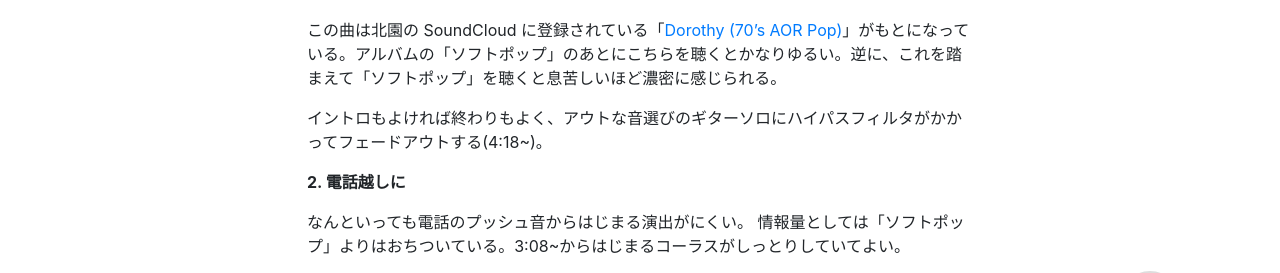
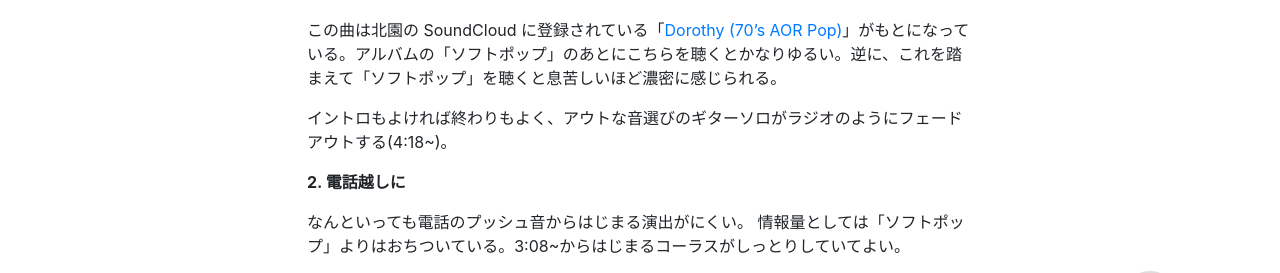
Before and after one commit to tenax66/tenax66.github.io, a Jekyll site: the page built from _posts/2024-02-24-promenade.md, in a window 1280 px wide and 900 px high, scrolled down 1436 px. Shown: the part 152-425 px from the top of the window. Built offline with Jekyll 4.4.1, drawn with Linux system fonts in a browser that asks for light colours; nearby versions of some CDN libraries; library files that are not in the unit come from our copies; comment, search, counter and statistics services are not loaded.

Commit message:
refine a sentence

```diff
--- a/_posts/2024-02-24-promenade.md
+++ b/_posts/2024-02-24-promenade.md
@@ -22,7 +22,7 @@ permalink: /babel/:title
 
 この曲は北園の SoundCloud に登録されている「[Dorothy (70's AOR Pop)](https://soundcloud.com/organalog/softpop?utm_source=clipboard&utm_medium=text&utm_campaign=social_sharing)」がもとになっている。アルバムの「ソフトポップ」のあとにこちらを聴くとかなりゆるい。逆に、これを踏まえて「ソフトポップ」を聴くと息苦しいほど濃密に感じられる。
 
-イントロもよければ終わりもよく、アウトな音選びのギターソロにハイパスフィルタがかかってフェードアウトする(4:18~)。
+イントロもよければ終わりもよく、アウトな音選びのギターソロがラジオのようにフェードアウトする(4:18~)。
 
 **2\. 電話越しに**
 
```
